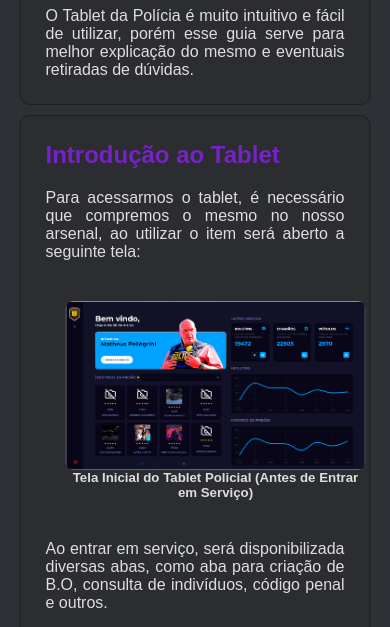
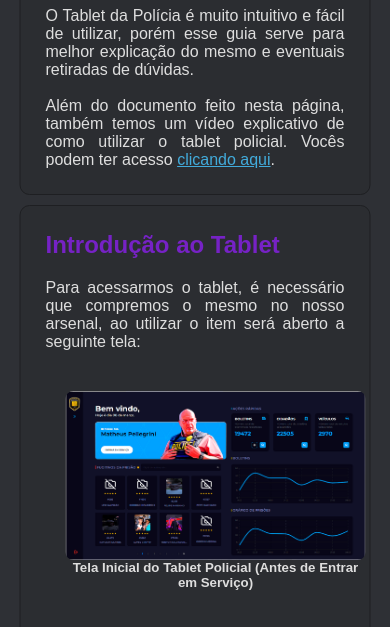
Before and after one commit to Matheuszrl/Manual-para-Oficiais-2.0, a plain HTML site: page tablet.html in a window 390 px wide. Shown: the part 194-821 px from the top of the page. Drawn offline with Linux system fonts and the light colour scheme; a web font is replaced by a local one.

Commit message:
atualização titulo pag tablet

```diff
--- a/tablet.html
+++ b/tablet.html
@@ -85,7 +85,9 @@
                 <div class="title">
                     <h1>Instrução ao Tablet</h1>
                     <p class="description">O Tablet da Polícia é muito intuitivo e fácil de utilizar, porém esse guia serve para melhor explicação do mesmo e eventuais retiradas
-                        de dúvidas.</p>
+                        de dúvidas.<br><br>
+                        Além do documento feito nesta página, também temos um vídeo explicativo de como utilizar o tablet policial. Vocês podem ter acesso
+                        <a href="https://www.youtube.com/watch?v=EfKmXRsEZYI" style="color: #42abdb">clicando aqui</a>.</p>
 
                 </div>
                 <div class="content">
```
